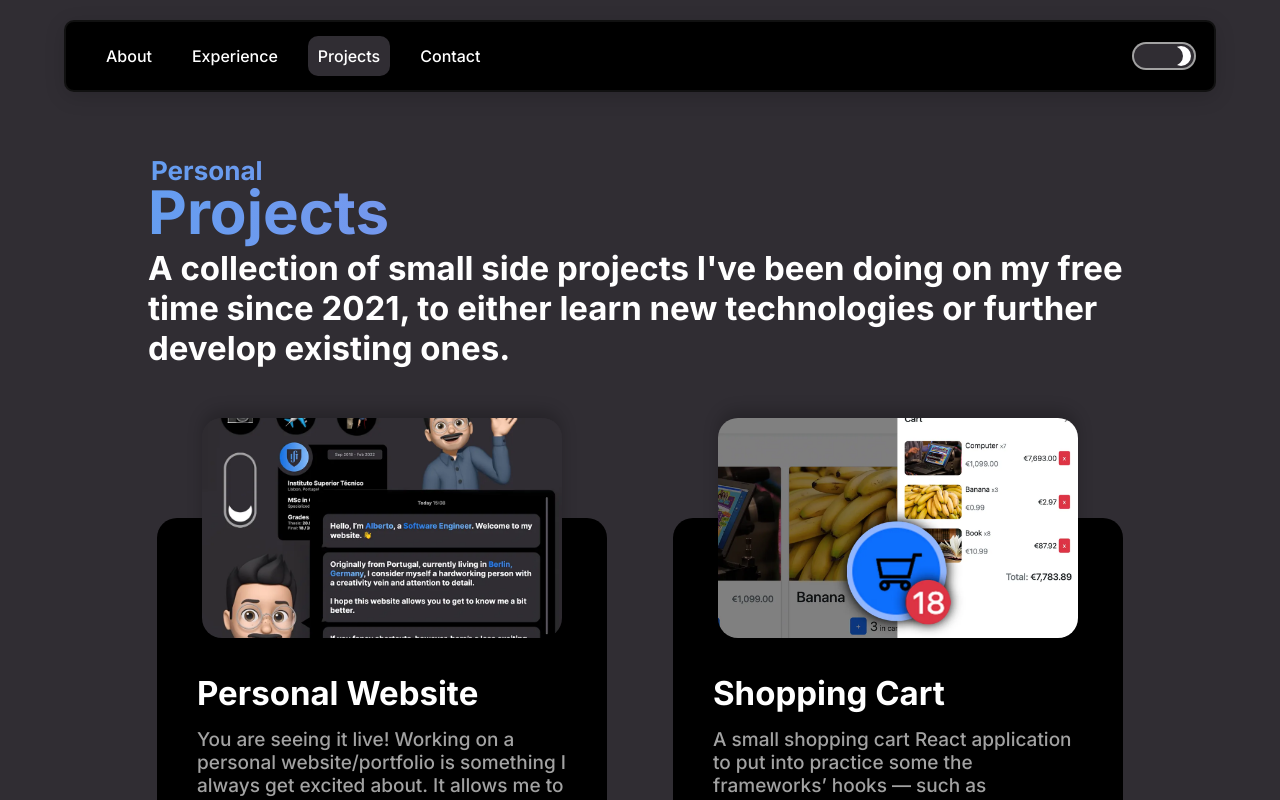
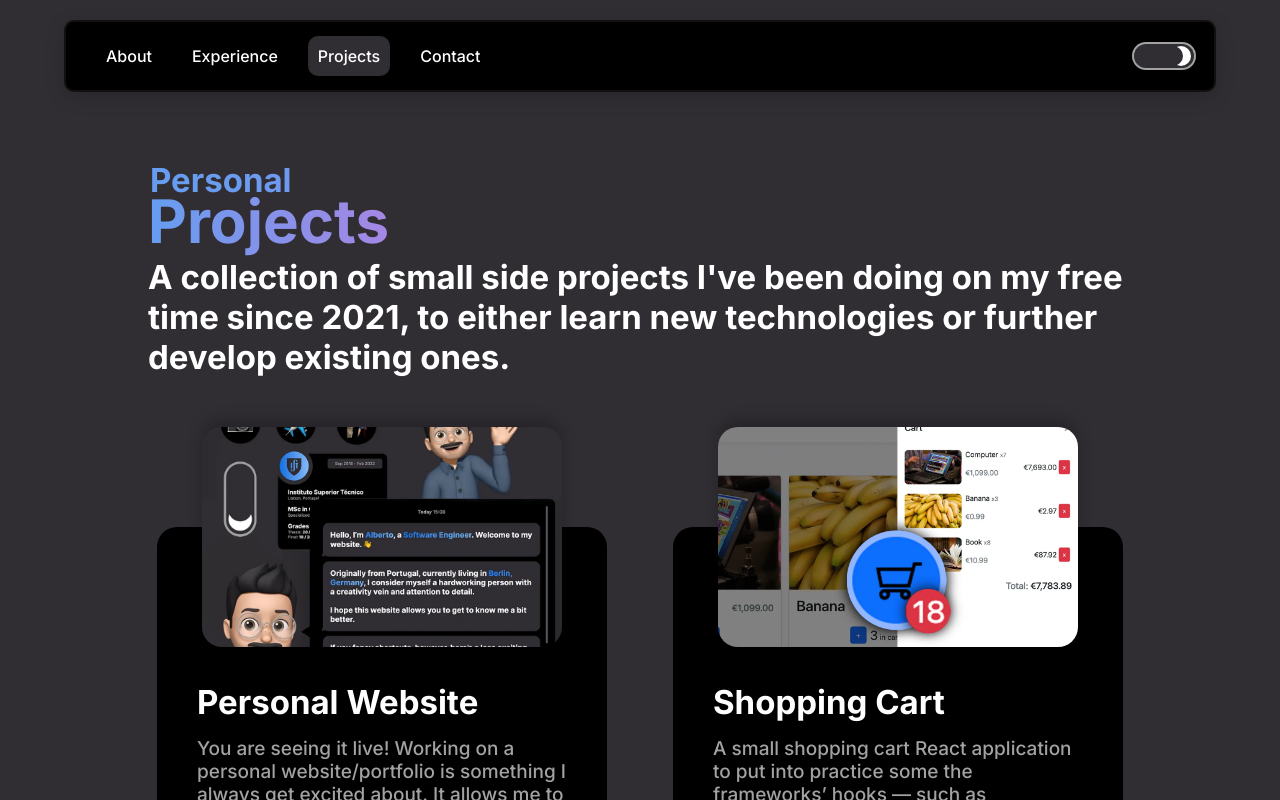
Before and after one commit to alberto-s-ramos/website-2022, a React (Vite) app: page /projects in a window 1280 px wide. Shown: the top 800 px of the page. Built offline with nearby package versions, Linux system fonts and the light colour scheme.

Commit message:
Add inline to titles so it displays the full gradient and fix prof experience card animations

```diff
--- a/src/components/EducationCard.tsx
+++ b/src/components/EducationCard.tsx
@@ -50,7 +50,7 @@ export function EducationCard(
     }
 
     return (
-        <article className={`education ${id % 2 === 0 ? 'card--fromRight' : 'card--fromLeft'}`}>
+        <article className='education card--fromBottom'>
             <div className='education__icon'>
                 {mapSVG(logo)}
             </div>
--- a/src/components/ProfExperienceCard.tsx
+++ b/src/components/ProfExperienceCard.tsx
@@ -45,7 +45,7 @@ export function ProfExperienceCard(
     }
 
     return (
-        <article className={`prof-experience ${id % 2 === 0 ? 'card--fromRight' : 'card--fromLeft'}`}>
+        <article className='prof-experience card--fromBottom'>
             <div className='prof-experience__icon'>
                 {mapSVG(logo)}
             </div>
--- a/src/pages/Experience.tsx
+++ b/src/pages/Experience.tsx
@@ -44,7 +44,7 @@ export function Experience() {
     return(
         <section className='experience'>
             <div className='experience__title'>
-                <h4 className='highlighted'>Professional</h4> <br/>
+                <h2 className='highlighted'>Professional</h2> <br/>
                 <h1 className='highlighted'>Experience</h1>
             </div>
             <div className='experience__cards'>
--- a/src/pages/Projects.tsx
+++ b/src/pages/Projects.tsx
@@ -26,7 +26,7 @@ export function Projects() {
     return(
         <section className='projects'>
             <div className='projects__title'>
-                <h4 className='highlighted'>Personal</h4> <br/>
+                <h2 className='highlighted'>Personal</h2> <br/>
                 <h1 className='highlighted'>Projects</h1>
             </div>
             <h2>A collection of small side projects I've been doing on my free time since 2021, to either learn new technologies or further develop existing ones.</h2>
--- a/src/styles/Experience.scss
+++ b/src/styles/Experience.scss
@@ -5,17 +5,17 @@
   //max-width: 900px;
 
   &__title {
-    h4, h1 {
+    h2, h1 {
       margin-block-start: 0;
       margin-block-end: 0;
     }
     h1 {
       display: inline;
     }
-    h4 {
+    h2 {
       position: relative;
-      margin-left: 3px;
-      top: 30px;
+      margin-left: 2px;
+      top: 35px;
     }
   }
 
--- a/src/styles/Projects.scss
+++ b/src/styles/Projects.scss
@@ -3,15 +3,26 @@
 
 .projects {
   //max-width: 900px;
-  h1, h2, h4 {
+  h1, h2{
     margin-block-start: 0;
     margin-block-end: 0;
     font-weight: 700;
   }
-  h4 {
-    position: relative;
-    margin-left: 3px;
-    top: 30px;
+
+  &__title {
+    h2, h1 {
+      margin-block-start: 0;
+      margin-block-end: 0;
+    }
+
+    h1 {
+      display: inline;
+    }
+    h2 {
+      position: relative;
+      margin-left: 2px;
+      top: 35px;
+    }
   }
 
   &__list {
--- a/src/styles/common/_constants.scss
+++ b/src/styles/common/_constants.scss
@@ -38,6 +38,15 @@
     p, h2 {
         margin-block-start: 0;
         margin-block-end: 0;
+    }
+
+    &--fromBottom {
+        animation-name: moveFromBottom;
+        animation-duration: 0.75s;
+    }
+
+    @keyframes moveFromBottom {
+        from { @include moveY(5%); }
     }
 
     &--fromLeft {
--- a/src/styles/components/ProfExperienceCard.scss
+++ b/src/styles/components/ProfExperienceCard.scss
@@ -39,6 +39,7 @@
     width: 150px;
     height: 150px;
   }
+
   .prof-experience__info {
     margin: 0 0 50px;
 
```
